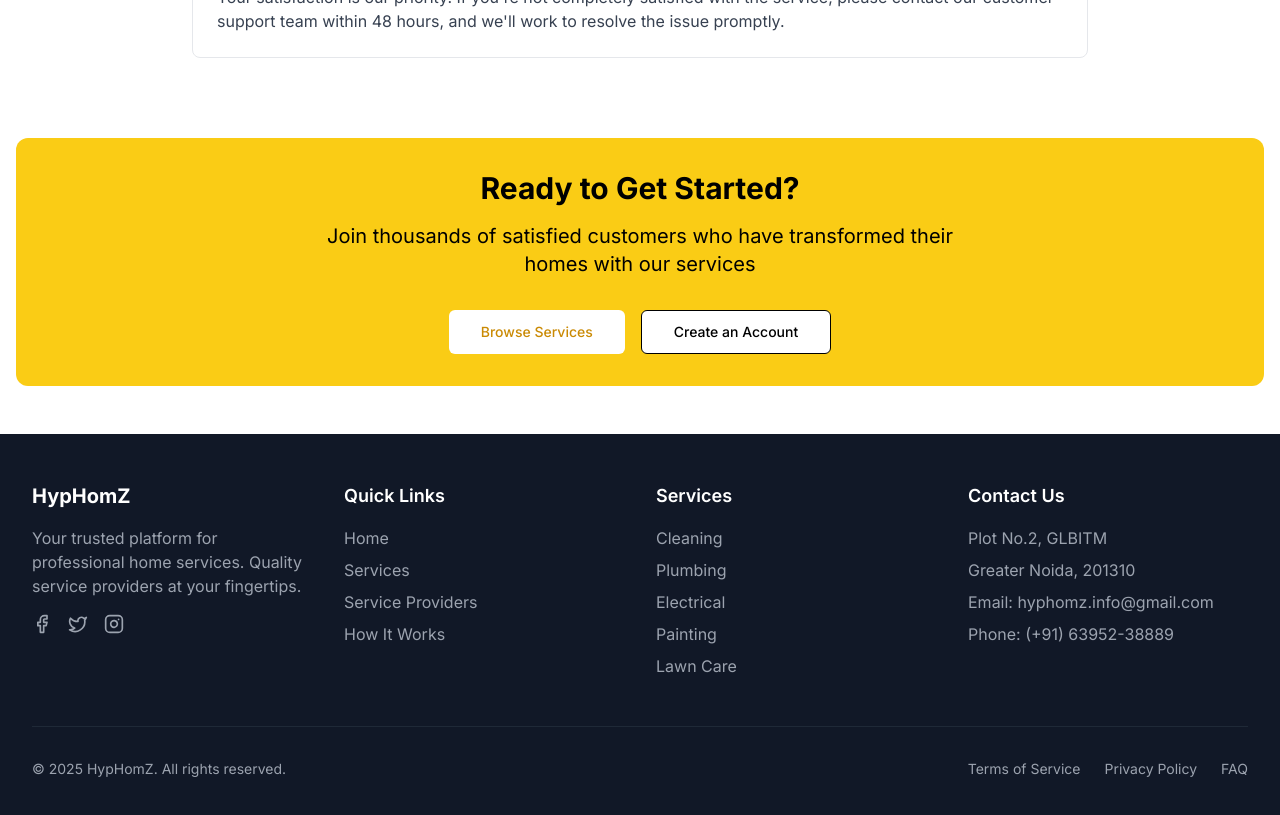
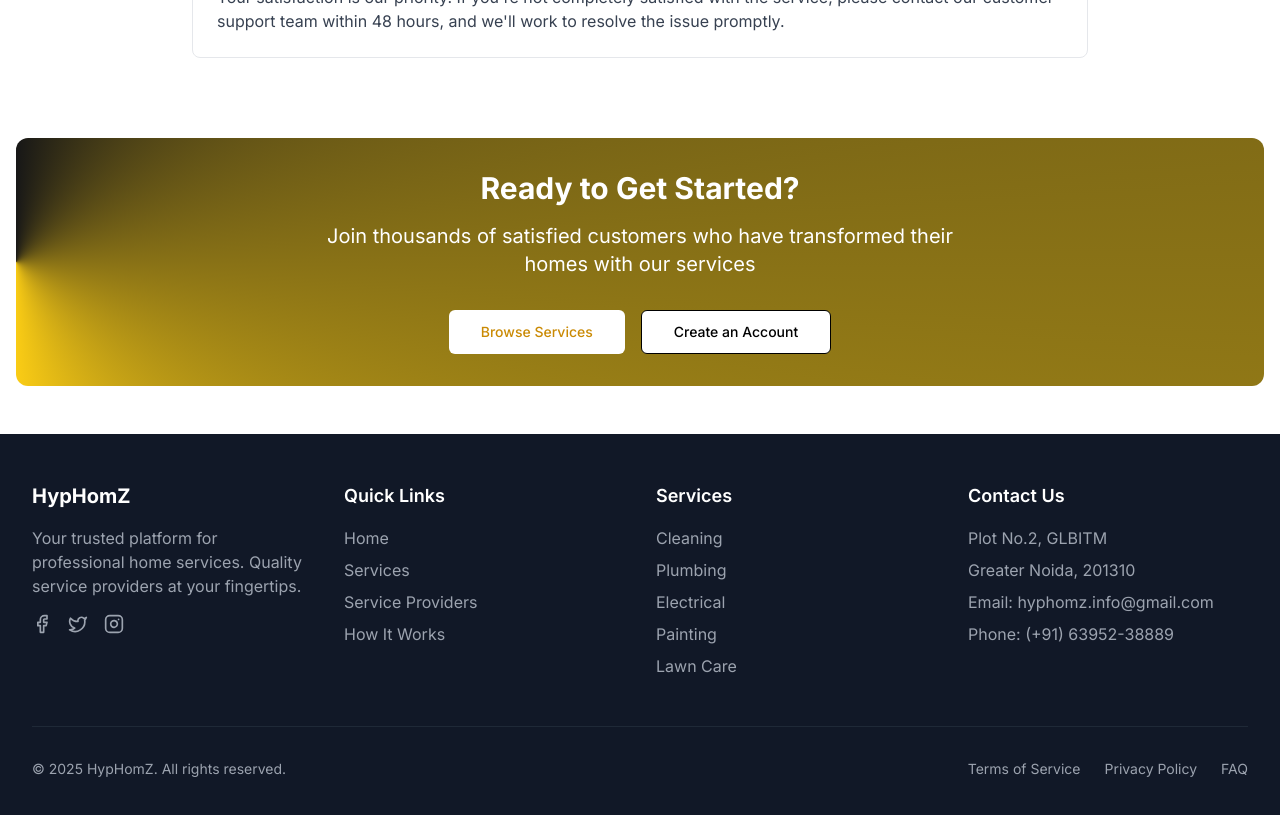
Before and after one commit to kartikcseai/HypHomZ-V1, a Next.js app: page /how-it-works in a window 1280 px wide. Shown: the part 2660-3475 px from the top of the page. Built offline with nearby package versions, Linux system fonts and the light colour scheme.

Commit message:
Update page.tsx

```diff
--- a/app/how-it-works/page.tsx
+++ b/app/how-it-works/page.tsx
@@ -159,7 +159,7 @@ export default function HowItWorksPage() {
       </div>
 
       {/* CTA Section */}
-      <div className="bg-yellow-400 text-black rounded-xl p-8 text-center">
+      <div className="bg-[conic-gradient(at_left,_var(--tw-gradient-stops))] from-neutral-900 via-yellow-400 to-neutral-900 text-white rounded-xl p-8 text-center">
         <h2 className="text-3xl font-bold mb-4">Ready to Get Started?</h2>
         <p className="text-xl mb-8 max-w-2xl mx-auto">
           Join thousands of satisfied customers who have transformed their homes with our services
```
